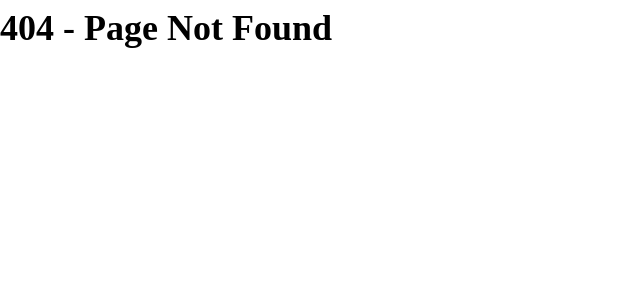
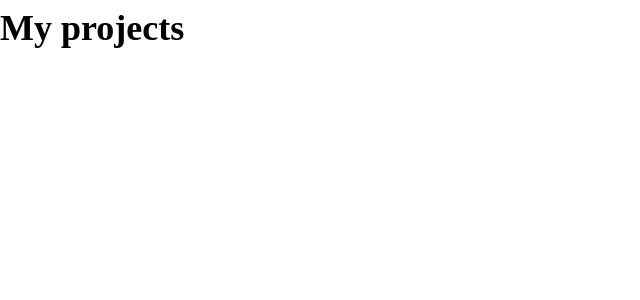
Before and after one commit to DanishOnGit/Portfolio-site, a Next.js app: page /projects in a window 1280 px wide. Before the commit this address had no page. Shown: the top 300 px of the page, without its empty margins (0-640 px from the left). Built offline with nearby package versions, Linux system fonts and the light colour scheme.

Commit message:
add: projects route added

```diff
--- /dev/null
+++ b/pages/projects/index.jsx
@@ -0,0 +1,8 @@
+
+
+
+
+const Projects = () => {
+  return <h1>My projects</h1>;
+};
+export default Projects;
```
Also changed, not shown: pages/blogs/index.jsx (renamed from pages/blogs/index.js).
